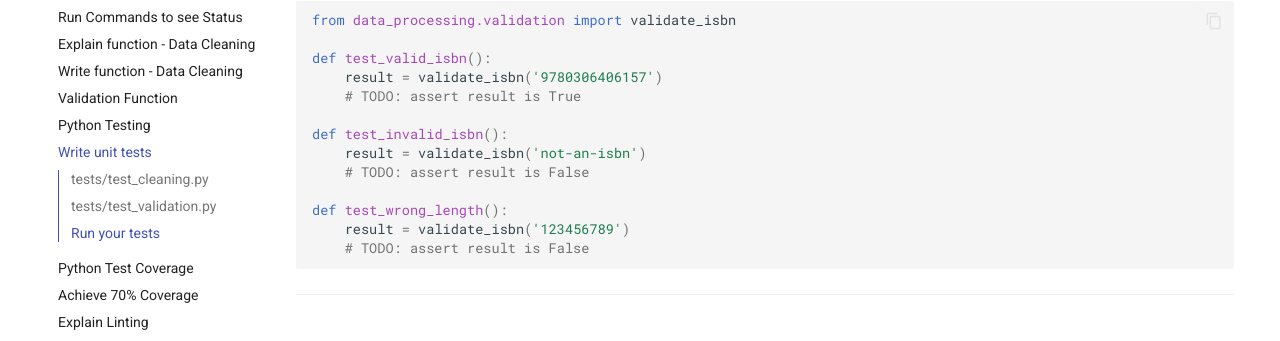
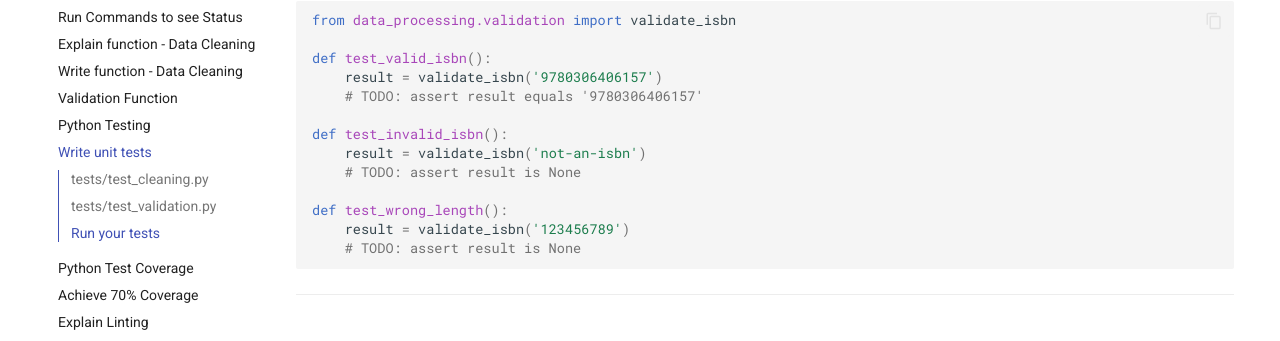
Before and after one commit to qaalabs/DE5M5, an MkDocs documentation site: the page built from docs/day2/cleaning-tests.md, in a window 1280 px wide and 900 px high, scrolled down 891 px. Shown: the part 406-747 px from the top of the window. Built offline with MkDocs 1.6.1 and Material for MkDocs 9.7.7, drawn with Linux system fonts in a browser that asks for light colours.

Commit message:
Update instructions

````diff
--- a/docs/day2/cleaning-tests.md
+++ b/docs/day2/cleaning-tests.md
@@ -62,15 +62,15 @@ from data_processing.validation import validate_isbn
 
 def test_valid_isbn():
     result = validate_isbn('9780306406157')
-    # TODO: assert result is True
+    # TODO: assert result equals '9780306406157'
 
 def test_invalid_isbn():
     result = validate_isbn('not-an-isbn')
-    # TODO: assert result is False
+    # TODO: assert result is None
 
 def test_wrong_length():
     result = validate_isbn('123456789')
-    # TODO: assert result is False
+    # TODO: assert result is None
 ```
 
 ---
````
